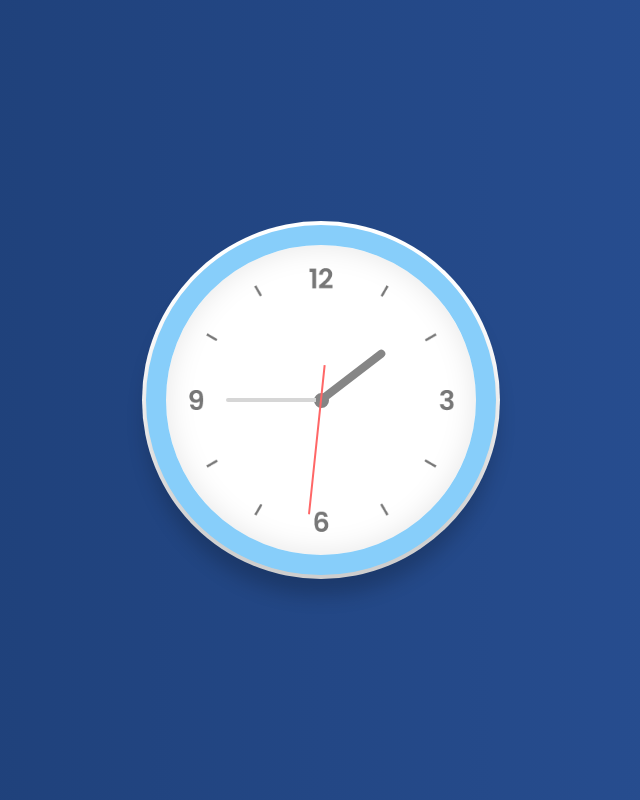
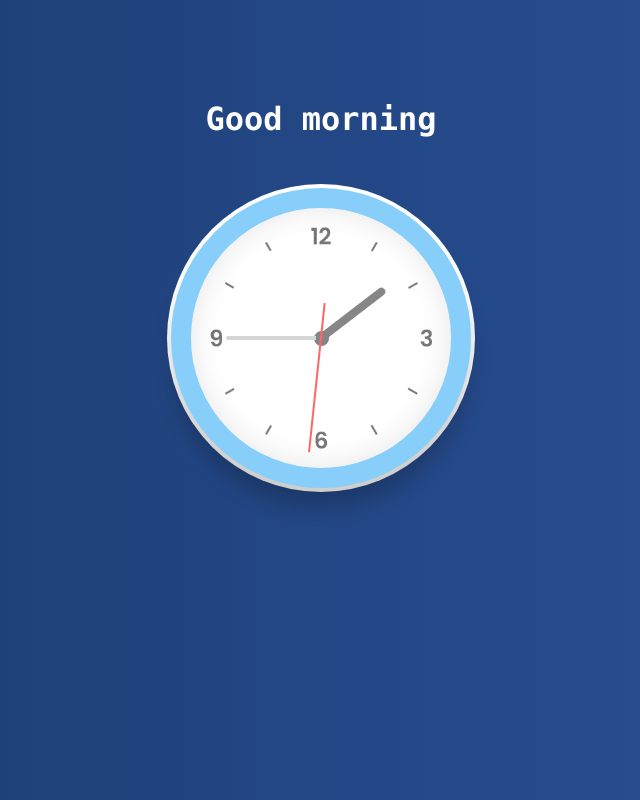
Before and after one commit to shelb-doc/Analog-Clock, a plain HTML site: page clock.html in a window 1280 px wide. Shown: the whole page, without its empty margins (319-959 px from the left). Drawn offline with Linux system fonts and the light colour scheme.

Commit message:
Added Updating Titles

```diff
--- a/clock.css
+++ b/clock.css
@@ -4,16 +4,25 @@
     box-sizing: border-box;
 }
 body {
+    background: linear-gradient(to right, #23262a, #474b52);
+}
+h1{
     display: flex;
     justify-content: center;
     align-items: center;
-    min-height: 100vh;
-    background: linear-gradient(to right, #23262a, #474b52);
+    margin: 100px 0 0 0 ;
+    font-family: "Lucida Console", Courier, monospace;
+    color: #ffffff;
 }
-
+.clock-body{
+    display: flex;
+    justify-content: center;
+    align-items: center;
+    min-height: 50vh;
+}
 .clock {
-    width: 350px;
-    height: 350px;
+    width: 300px;
+    height: 300px;
     display: flex;
     justify-content: center;
     align-items: center;
--- a/clock.html
+++ b/clock.html
@@ -9,6 +9,8 @@
 </head>
 
 <body>
+    <h1>Good whatever</h1>
+    <div class="clock-body">
         <div class="clock">
             <div class="hour">
                 <div class="hr" id="hr"></div>
@@ -20,6 +22,7 @@
                 <div class="sc" id="sc"></div>
             </div>
         </div>
+    </div>
     <script src="clock.js"></script>
 </body>
 
--- a/clock.js
+++ b/clock.js
@@ -4,6 +4,7 @@ const mn = document.querySelector('#mn');
 const sc = document.querySelector('#sc');
 const clock = document.querySelector('.clock');
 const body = document.querySelector('body');
+const title = document.querySelector('h1');
 
 setInterval(() => {
     let day = new Date();
@@ -15,17 +16,20 @@ setInterval(() => {
     mn.style.transform = `rotateZ(${mm}deg)`;
     sc.style.transform = `rotateZ(${ss}deg)`;
     if((hour >= 1 ) && (hour <= 11)) {
-        document.title = 'Good morning'
+        document.title = 'Good morning';
+        title.innerHTML = 'Good morning';
         clock.style.borderColor = 'lightskyblue';
         body.style.background = 'linear-gradient(to right, #1c3c72, #2a5298)'
     }
     else if ((hour >= 12 ) && (hour <= 16)) {
-        document.title = 'Good afternoon'
+        document.title = 'Good afternoon';
+        title.innerHTML = 'Good afternoon';
         clock.style.borderColor = 'lightsalmon';
         body.style.background = 'linear-gradient(to right, #721c1c, #982a2a)'
     }
     else {
-        document.title = 'Good evening'
+        document.title = 'Good evening';
+        title.innerHTML = 'Good evening';
         clock.style.borderColor = 'grey';
         body.style.background = 'linear-gradient(to right, #23262a, #474b52)'
     }
```
Lines whose indentation alone changed are shown as unchanged.
